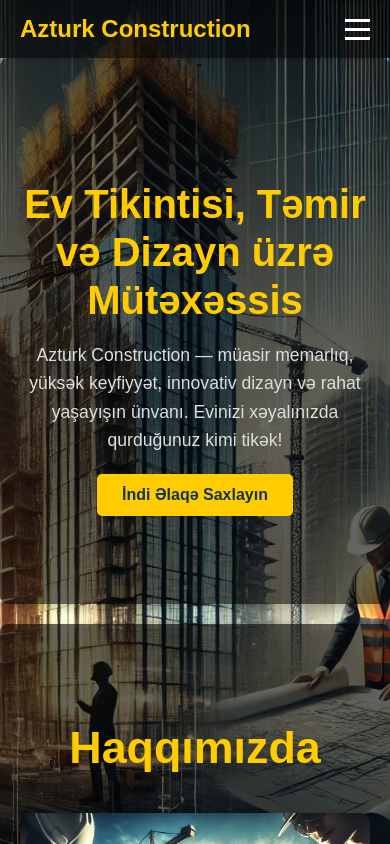
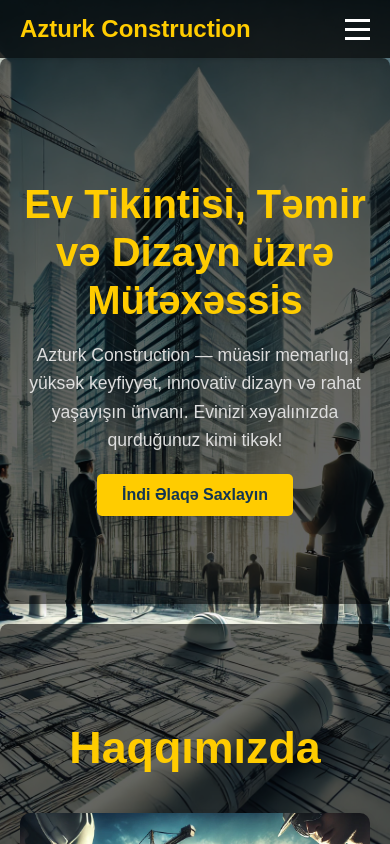
Before and after one commit to Albende/azturkconstruction, a React (Create React App) app: page / in a window 390 px wide. Shown: the top 844 px of the page. Built offline with nearby package versions, Linux system fonts and the light colour scheme.

Commit message:
added mobile background photo

```diff
--- a/src/App.css
+++ b/src/App.css
@@ -11,7 +11,17 @@ body {
 .app {
   color: #fff; /* Default text color to ensure readability over the background */
 }
+
+/*
+  MEDIA QUERY FOR MOBILE:
+  - Override the background image for screens up to 768px wide.
+*/
 @media (max-width: 768px) {
+  body {
+    background: url("./assets/mobileback.jpg") center/cover no-repeat;
+    background-attachment: fixed; /* Keep or remove as desired for mobile behavior */
+  }
+
   section {
     padding: 20px;
     max-width: 100%;
@@ -28,9 +38,10 @@ body {
   }
 
   .app {
-    overflow-x: hidden; /* Prevent horizontal scrolling */
+    overflow-x: hidden; /* Prevent horizontal scrolling on mobile */
   }
 }
+
 /* General section styling for content */
 section {
   padding: 60px 20px;
@@ -80,7 +91,7 @@ footer {
   color: #fff;
 }
 
-/* Add fade-in animation for FadeInSection */
+/* FadeInSection (if using it) */
 .fade-in-section {
   opacity: 0;
   transform: translateY(20px);
```
Also changed, not shown: src/assets/mobileback.jpg (added).
